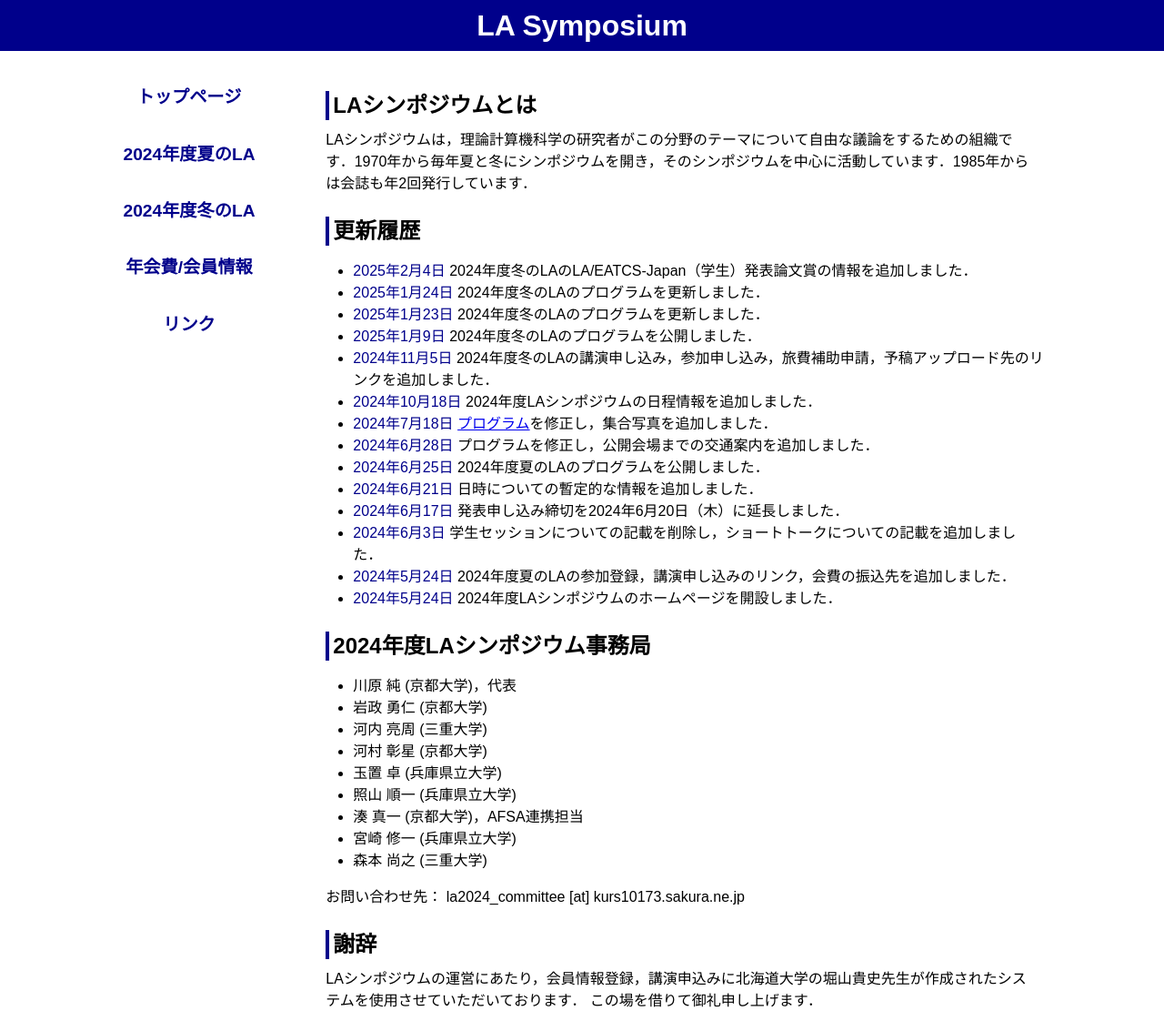
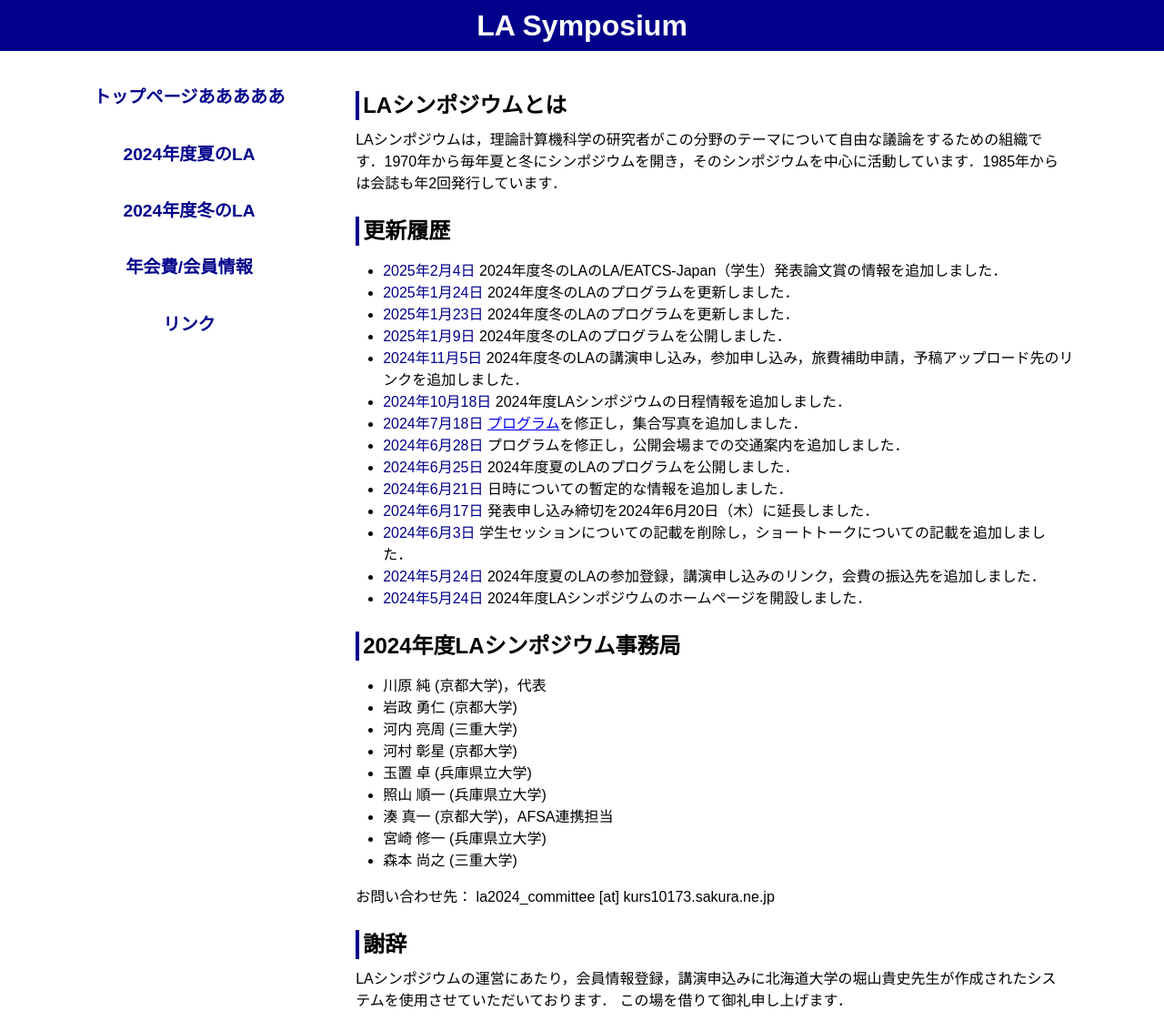
Before and after one commit to ytamura12/la-symposium_test.github.io, a Jekyll site: the page built from index.md, in a window 1280 px wide. Shown: the whole page at 91% size. Built offline with Jekyll 4.4.1, drawn with Linux system fonts in a browser that asks for light colours.

Commit message:
Update default.html

```diff
--- a/_layouts/default.html
+++ b/_layouts/default.html
@@ -13,7 +13,7 @@
   <div id="contents">
     <nav role="navigation">
       <ul role="menubar">
-        <li role="menuitem"><a href={{ "/index.html" | relative_url }}>トップページ</a></li>
+        <li role="menuitem"><a href={{ "/index.html" | relative_url }}>トップページあああああ</a></li>
         <li role="menuitem"><a href={{ "/2024/summer.html" | relative_url }}>2024年度夏のLA</a></li>
         <li role="menuitem"><a href={{ "/2024/winter.html" | relative_url }}>2024年度冬のLA</a></li>
         <li role="menuitem"><a href={{ "/members.html" | relative_url }}>年会費/会員情報</a></li>
```
